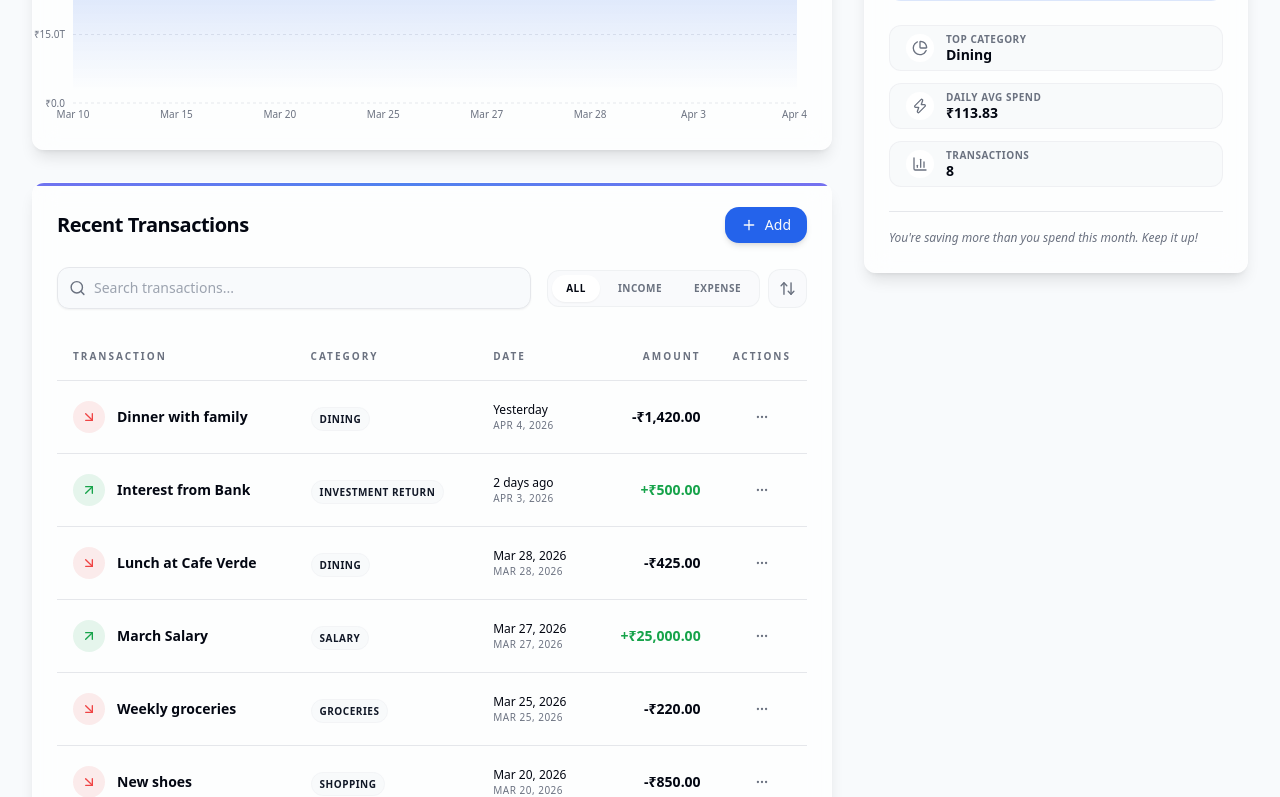
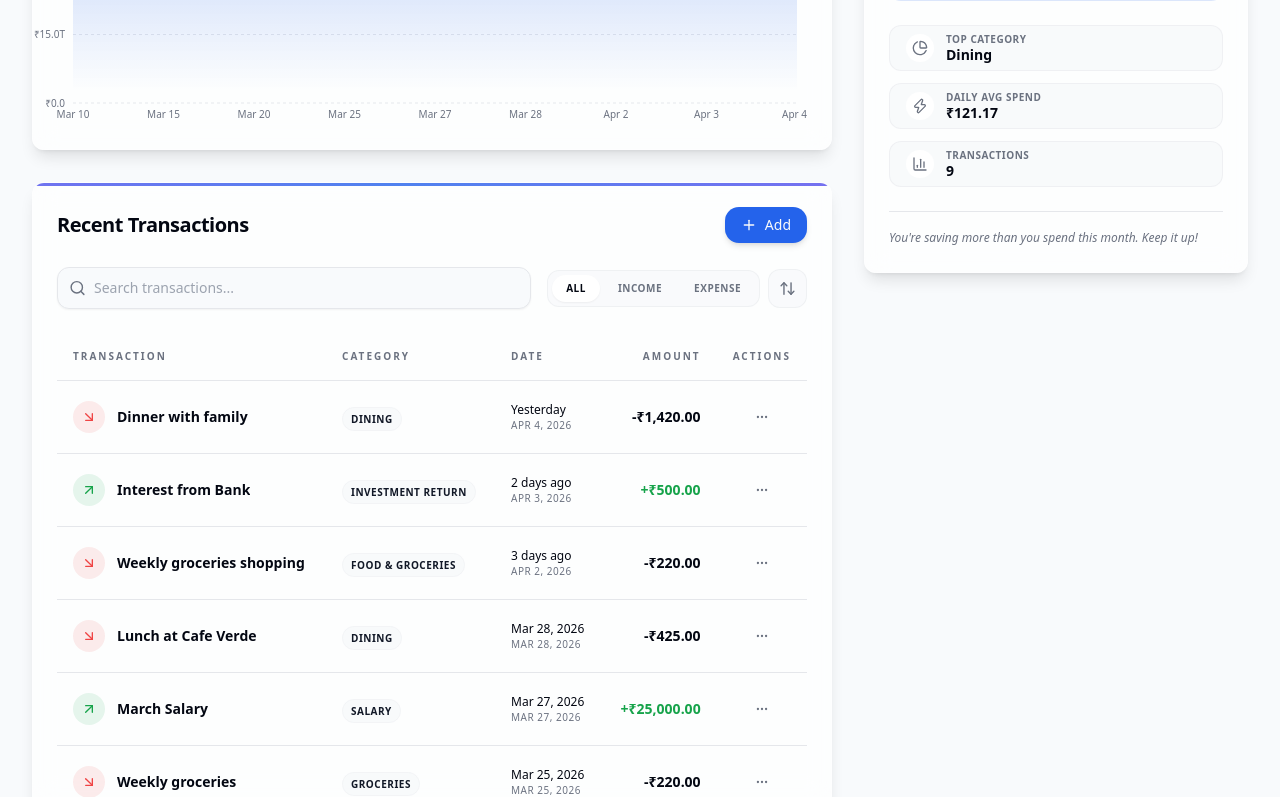
Before and after one commit to Guru0004/Zorvyn-PFD, a React (Vite) app: page / in a window 1280 px wide. Shown: the part 1087-1884 px from the top of the page. Built offline with nearby package versions, Linux system fonts and the light colour scheme.

Commit message:
add on seed

```diff
--- a/src/data/seed.js
+++ b/src/data/seed.js
@@ -17,6 +17,14 @@ export const SEEDED_TRANSACTIONS = [
   },
   {
     id: "t_003",
+    date: "2026-04-02T10:15:00.000Z",
+    amount: -220,
+    category: "Food & Groceries",
+    type: "expense",
+    description: "Weekly groceries shopping"
+  },
+  {
+    id: "t_004",
     date: "2026-03-01T08:00:00.000Z",
     amount: 1000,
     category: "Gifts",
@@ -24,7 +32,7 @@ export const SEEDED_TRANSACTIONS = [
     description: "Birthday gift from parents"
   },
   {
-    id: "t_004",
+    id: "t_005",
     date: "2026-03-28T10:15:00.000Z",
     amount: -425,
     category: "Dining",
@@ -32,7 +40,7 @@ export const SEEDED_TRANSACTIONS = [
     description: "Lunch at Cafe Verde"
   },
   {
-    id: "t_005",
+    id: "t_006",
     date: "2026-03-27T08:00:00.000Z",
     amount: 25000,
     category: "Salary",
@@ -40,7 +48,7 @@ export const SEEDED_TRANSACTIONS = [
     description: "March Salary"
   },
   {
-    id: "t_006",
+    id: "t_007",
     date: "2026-03-25T14:30:00.000Z",
     amount: -220.0,
     category: "Groceries",
@@ -48,7 +56,7 @@ export const SEEDED_TRANSACTIONS = [
     description: "Weekly groceries"
   },
   {
-    id: "t_007",
+    id: "t_008",
     date: "2026-02-15T09:00:00.000Z",
     amount: -180.0,
     category: "Transport",
@@ -56,7 +64,7 @@ export const SEEDED_TRANSACTIONS = [
     description: "Monthly metro pass"
   },
   {
-    id: "t_008",
+    id: "t_009",
     date: "2026-03-01T12:00:00.000Z",
     amount: -150.0,
     category: "Entertainment",
@@ -64,7 +72,7 @@ export const SEEDED_TRANSACTIONS = [
     description: "Hotstar subscription"
   },
   {
-    id: "t_009",
+    id: "t_010",
     date: "2026-03-20T18:00:00.000Z",
     amount: -850.0,
     category: "Shopping",
@@ -72,7 +80,7 @@ export const SEEDED_TRANSACTIONS = [
     description: "New shoes"
   },
   {
-    id: "t_010",
+    id: "t_011",
     date: "2026-03-15T10:00:00.000Z",
     amount: -500.0,
     category: "Utilities",
@@ -80,7 +88,7 @@ export const SEEDED_TRANSACTIONS = [
     description: "Electricity bill"
   },
   {
-    id: "t_011",
+    id: "t_012",
     date: "2026-03-10T09:00:00.000Z",
     amount: 1500.0,
     category: "Freelance",
@@ -88,7 +96,7 @@ export const SEEDED_TRANSACTIONS = [
     description: "Logo design project"
   },
   {
-    id: "t_012",
+    id: "t_013",
     date: "2026-03-05T15:00:00.000Z",
     amount: -300.0,
     category: "Dining",
@@ -96,7 +104,7 @@ export const SEEDED_TRANSACTIONS = [
     description: "Coffee and snacks"
   },
   {
-    id: "t_013",
+    id: "t_014",
     date: "2026-02-28T10:00:00.000Z",
     amount: 25000,
     category: "Salary",
```
